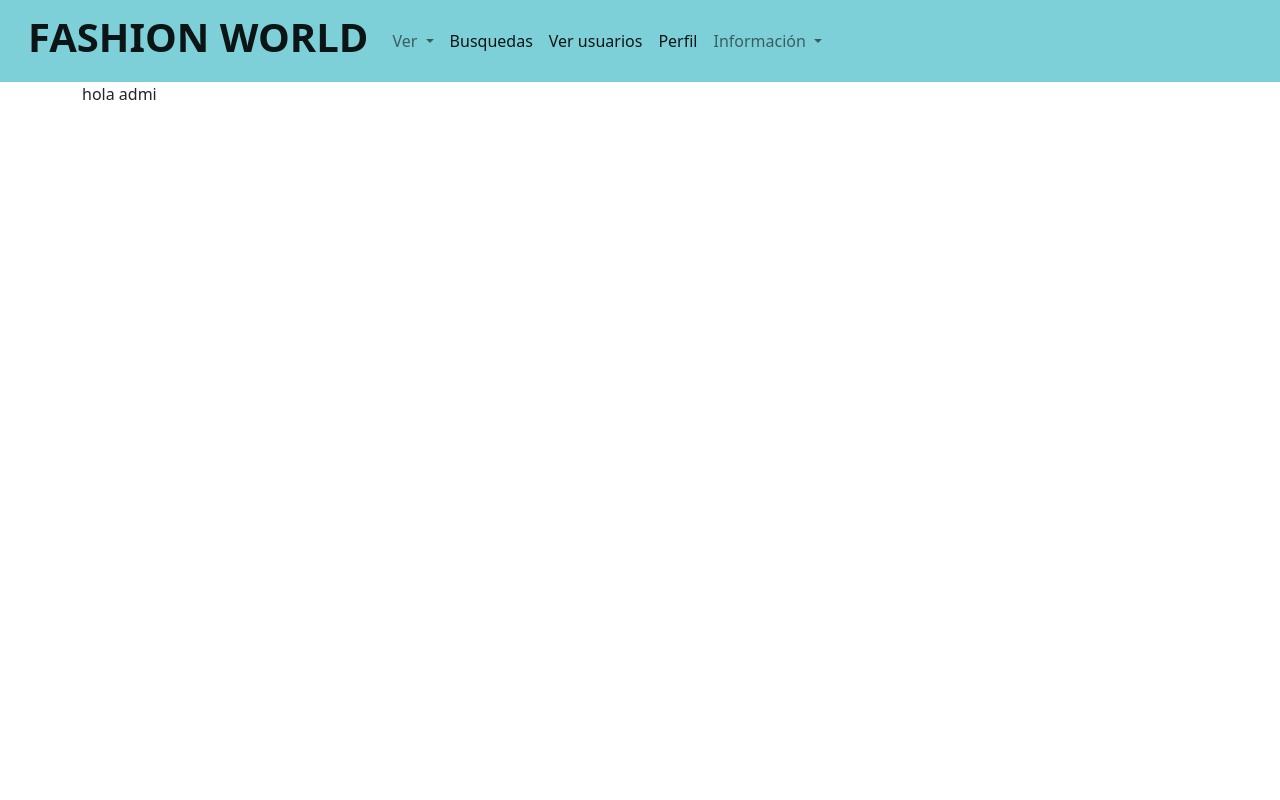
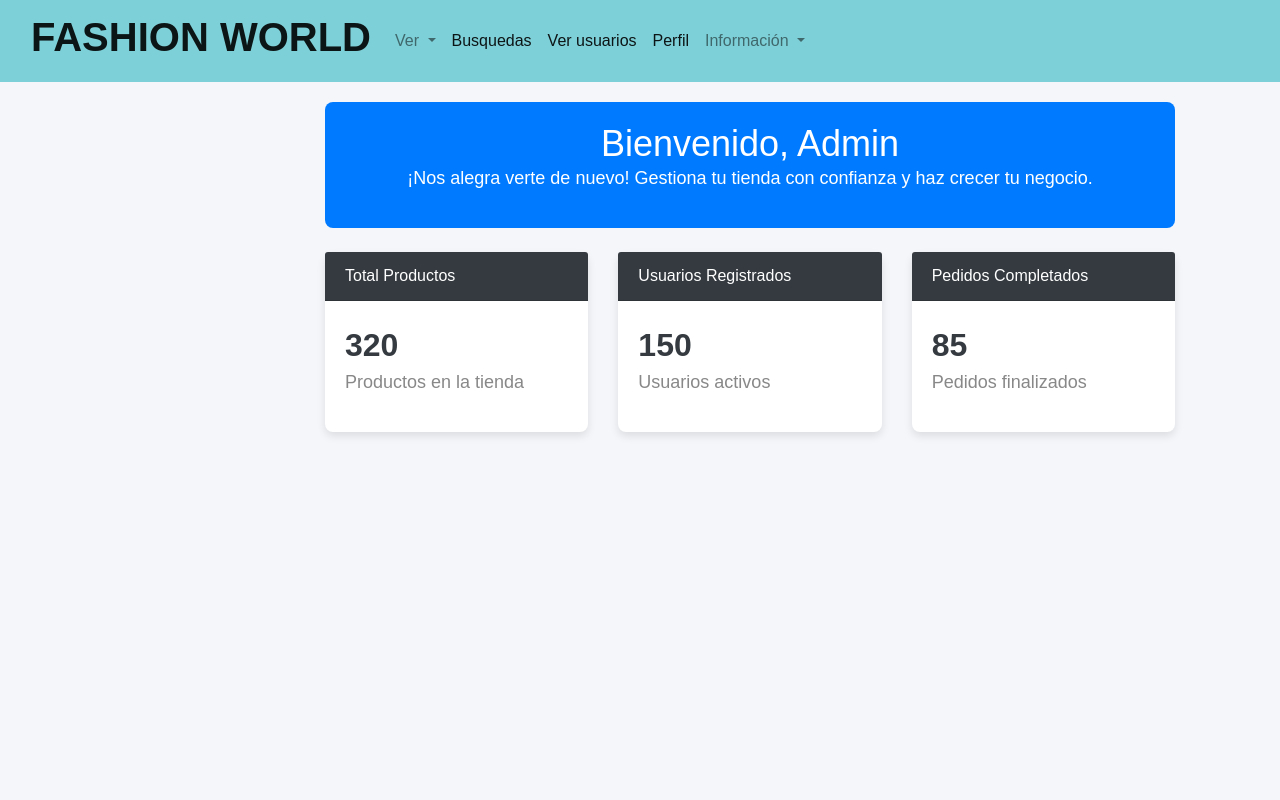
Before and after one commit to mayra760/fashionWorld, a PHP site: page /fashionWorld/admi/ctroBar.php in a window 1280 px wide. Run offline with PHP 8.4, Linux system fonts and the light colour scheme; the visitor is signed in with stand-in values (Sample User, id 1); some libraries are stand-ins or nearby versions.

Commit message:
Add files via upload

```diff
--- a/admi/ctroAdmi.php
+++ b/admi/ctroAdmi.php
@@ -7,10 +7,12 @@ if(isset($_GET['crear'])){
     $id_pro = $_GET['id_producto'];
     $nombre = $_GET['nombre'];
     $precio = $_GET['precio'];
+    $color = $_GET['color'];
+    $tallas = $_GET['tallas'];
     $cantidad = $_GET['cantidad'];
     $descripcion = $_GET['descripcion'];
-    $imagen = $_GET['imagen'];
-    if( Productos::agregarPro($id_pro, $nombre, $precio, $cantidad, $descripcion, $imagen) == 1){
+    $ruta_img = $_GET['ruta_img'];
+    if( Productos::agregarPro($id_pro, $nombre, $precio, $cantidad, $color, $tallas, $descripcion, $ruta_img) == 1){
         header("location:ctroBar.php?seccion=verPro");
     }
 }
--- a/admi/ctroBar.php
+++ b/admi/ctroBar.php
@@ -18,7 +18,4 @@ if($seccion=="cerrarSe"){
     setcookie(session_name(), "", time()-3600, "/");
     header("location:../index.php");
 }
-
-
-
 include("navAdmi.php");
--- a/admi/homeAdmi.php
+++ b/admi/homeAdmi.php
@@ -1,2 +1,138 @@
-<?php
-echo "hola admi";
+<!DOCTYPE html>
+<html lang="es">
+<head>
+    <meta charset="UTF-8">
+    <meta name="viewport" content="width=device-width, initial-scale=1.0">
+    <title>Panel de Administración - Fashion World</title>
+    <link href="https://stackpath.bootstrapcdn.com/bootstrap/4.4.1/css/bootstrap.min.css" rel="stylesheet">
+    <link href="https://cdnjs.cloudflare.com/ajax/libs/font-awesome/5.10.0/css/all.min.css" rel="stylesheet">
+    <style>
+        body {
+            font-family: 'Arial', sans-serif;
+            background-color: #f4f6f9;
+            color: #343a40;
+        }
+        .navbar {
+            background-color: #007bff;
+            color: #fff;
+        }
+        .navbar-brand {
+            font-weight: bold;
+            font-size: 24px;
+        }
+        .navbar-nav .nav-link {
+            color: #fff;
+        }
+        .navbar-nav .nav-link:hover {
+            color: #d1ecf1;
+        }
+        .sidebar {
+            height: 100vh;
+            background-color: #343a40;
+            color: #fff;
+            padding: 20px;
+        }
+        .sidebar a {
+            color: #fff;
+            text-decoration: none;
+            margin: 10px 0;
+            display: block;
+        }
+        .sidebar a:hover {
+            background-color: #007bff;
+            padding-left: 10px;
+        }
+        .content {
+            margin-left: 220px;
+            padding: 20px;
+        }
+        .header {
+            background-color: #007bff;
+            color: #fff;
+            padding: 20px;
+            border-radius: 8px;
+            text-align: center;
+        }
+        .header h1 {
+            margin: 0;
+            font-size: 36px;
+        }
+        .header p {
+            font-size: 18px;
+        }
+        .card {
+            border: none;
+            border-radius: 8px;
+            box-shadow: 0px 4px 8px rgba(0, 0, 0, 0.1);
+            margin-bottom: 20px;
+        }
+        .card-header {
+            background-color: #343a40;
+            color: #fff;
+            border-radius: 8px 8px 0 0;
+        }
+        .stat {
+            font-size: 32px;
+            font-weight: bold;
+        }
+        .stat-title {
+            font-size: 18px;
+            color: #888;
+        }
+        .footer {
+            text-align: center;
+            padding: 20px;
+            background-color: #343a40;
+            color: #fff;
+            border-radius: 8px;
+            margin-top: 20px;
+        }
+    </style>
+</head>
+<body>
+
+
+    <!-- Contenido Principal -->
+    <div class="content">
+        <div class="header">
+            <h1>Bienvenido, Admin</h1>
+            <p>¡Nos alegra verte de nuevo! Gestiona tu tienda con confianza y haz crecer tu negocio.</p>
+        </div>
+
+        <div class="row mt-4">
+            <div class="col-md-4">
+                <div class="card">
+                    <div class="card-header">Total Productos</div>
+                    <div class="card-body">
+                        <span class="stat">320</span>
+                        <p class="stat-title">Productos en la tienda</p>
+                    </div>
+                </div>
+            </div>
+            <div class="col-md-4">
+                <div class="card">
+                    <div class="card-header">Usuarios Registrados</div>
+                    <div class="card-body">
+                        <span class="stat">150</span>
+                        <p class="stat-title">Usuarios activos</p>
+                    </div>
+                </div>
+            </div>
+            <div class="col-md-4">
+                <div class="card">
+                    <div class="card-header">Pedidos Completados</div>
+                    <div class="card-body">
+                        <span class="stat">85</span>
+                        <p class="stat-title">Pedidos finalizados</p>
+                    </div>
+                </div>
+            </div>
+        </div>
+    </div>
+
+
+    <script src="https://code.jquery.com/jquery-3.5.1.slim.min.js"></script>
+    <script src="https://cdn.jsdelivr.net/npm/@popperjs/core@2.5.2/dist/umd/popper.min.js"></script>
+    <script src="https://stackpath.bootstrapcdn.com/bootstrap/4.4.1/js/bootstrap.min.js"></script>
+</body>
+</html>
```
Also changed, not shown: admi/agregarPro.php (+8 -1 lines), admi/buscaUsuarios.php (+13 -8 lines), admi/busquedas.php (+8 -17 lines), css/estiloVis.css (added, +31 -0 lines), css/ofertaVis.css (+0 -33 lines), css/style2.css (+13 -0 lines), admi/mostrarUser.php (line endings or trailing spaces).
